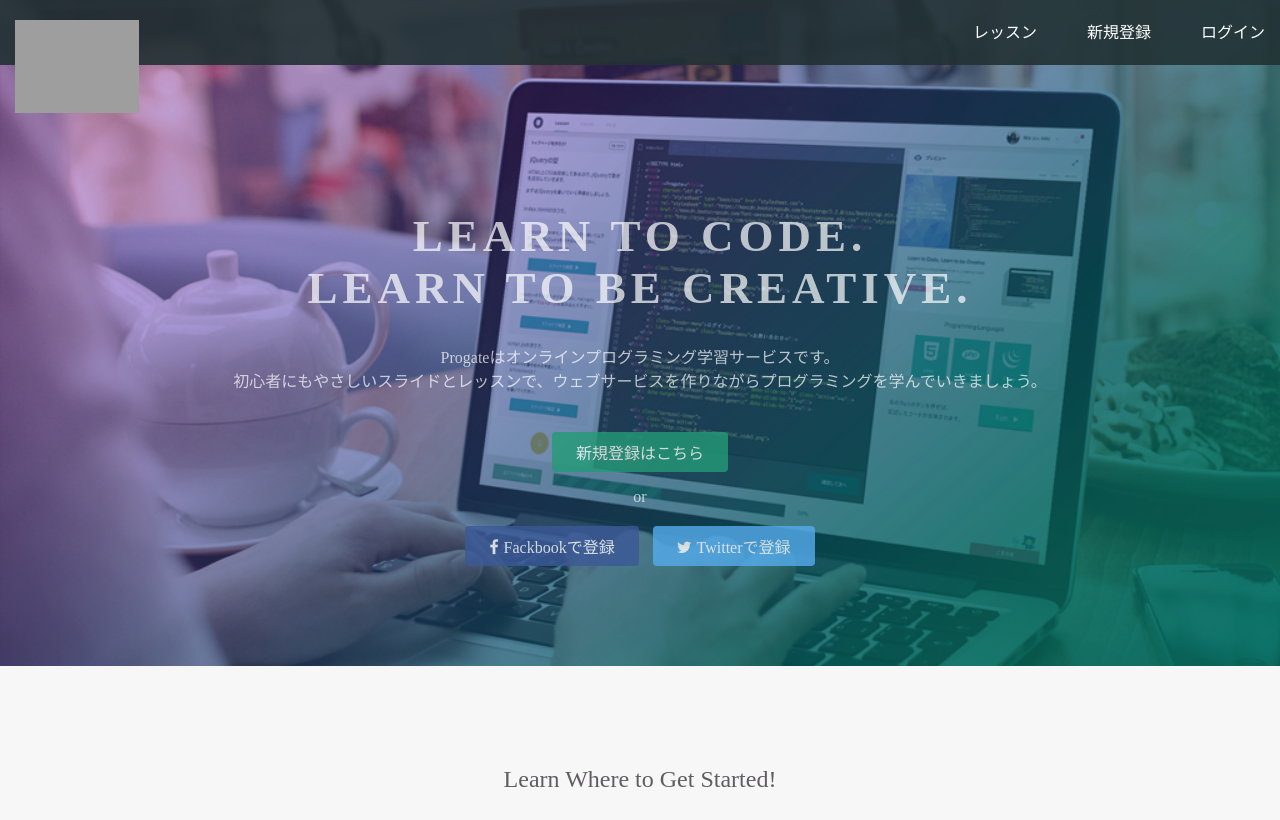
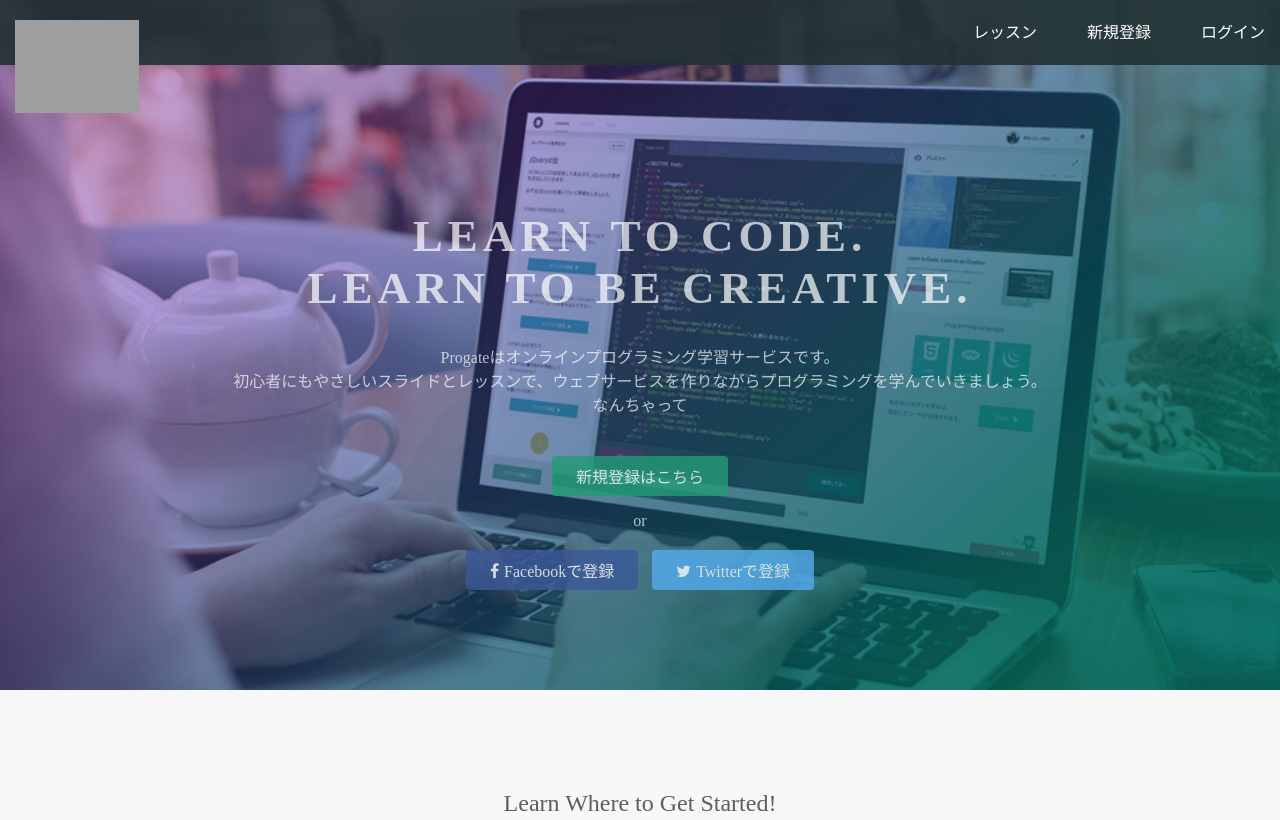
Before and after one commit to fwnd0059/fwnd0059.github.io, a plain HTML site: page index.html in a window 1280 px wide. Shown: the top 820 px of the page. Drawn offline with Linux system fonts and the light colour scheme; grey boxes are pictures that could not be loaded.

Commit message:
Update index.html

```diff
--- a/index.html
+++ b/index.html
@@ -24,11 +24,11 @@
   <div class="top-wrapper">
     <div class="container">
       <h1>LEARN TO CODE.<br>LEARN TO BE CREATIVE.</h1>
-      <p>Progateはオンラインプログラミング学習サービスです。<br>初心者にもやさしいスライドとレッスンで、ウェブサービスを作りながらプログラミングを学んでいきましょう。</p>
+      <p>Progateはオンラインプログラミング学習サービスです。<br>初心者にもやさしいスライドとレッスンで、ウェブサービスを作りながらプログラミングを学んでいきましょう。<br>なんちゃって</p>
       <div class="btn-wrapper">
         <a href="#" class="btn signup">新規登録はこちら</a>
         <p>or</p>
-        <a href="#" class="btn facebook"><span class="fa fa-facebook"></span>Fackbookで登録</a>
+        <a href="#" class="btn facebook"><span class="fa fa-facebook"></span>Facebookで登録</a>
         <a href="#" class="btn twitter"><span class="fa fa-twitter"></span>Twitterで登録</a>
       </div>
     </div>
```
